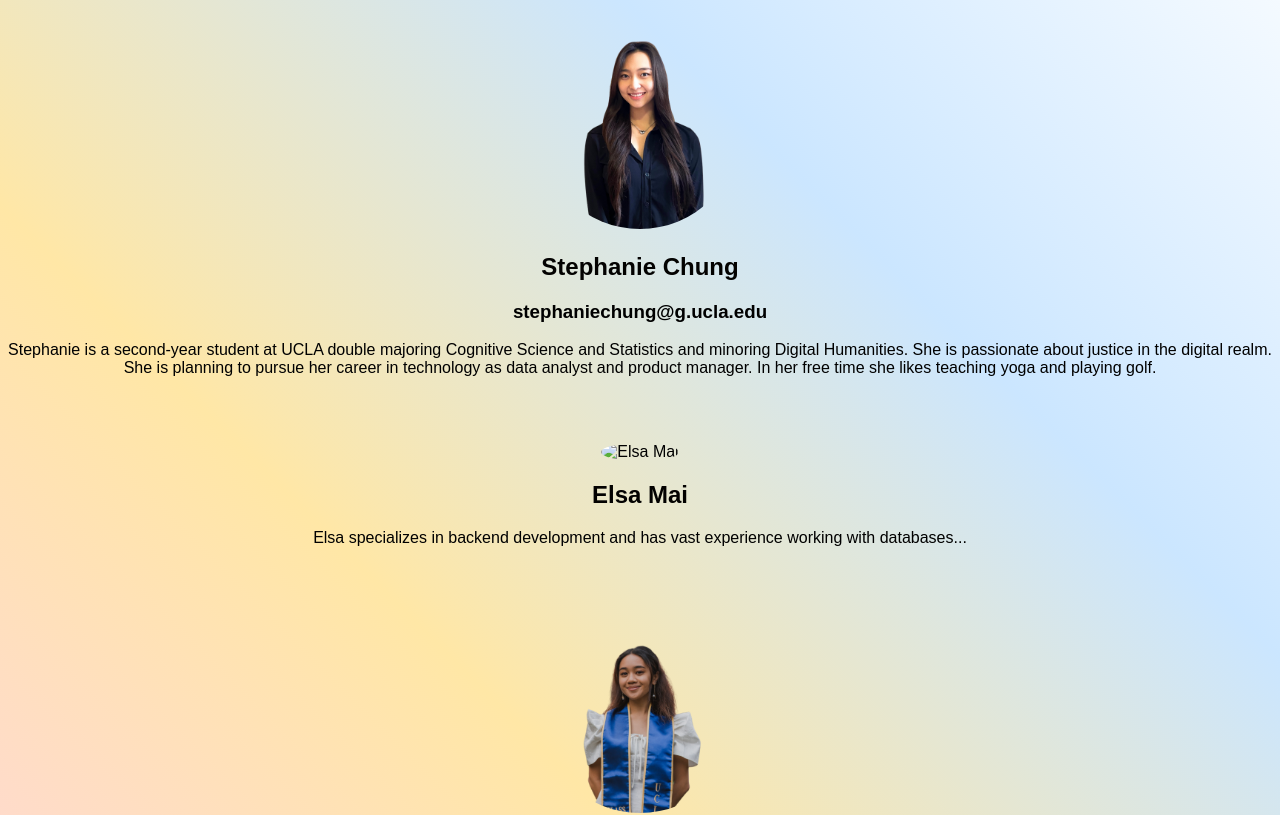
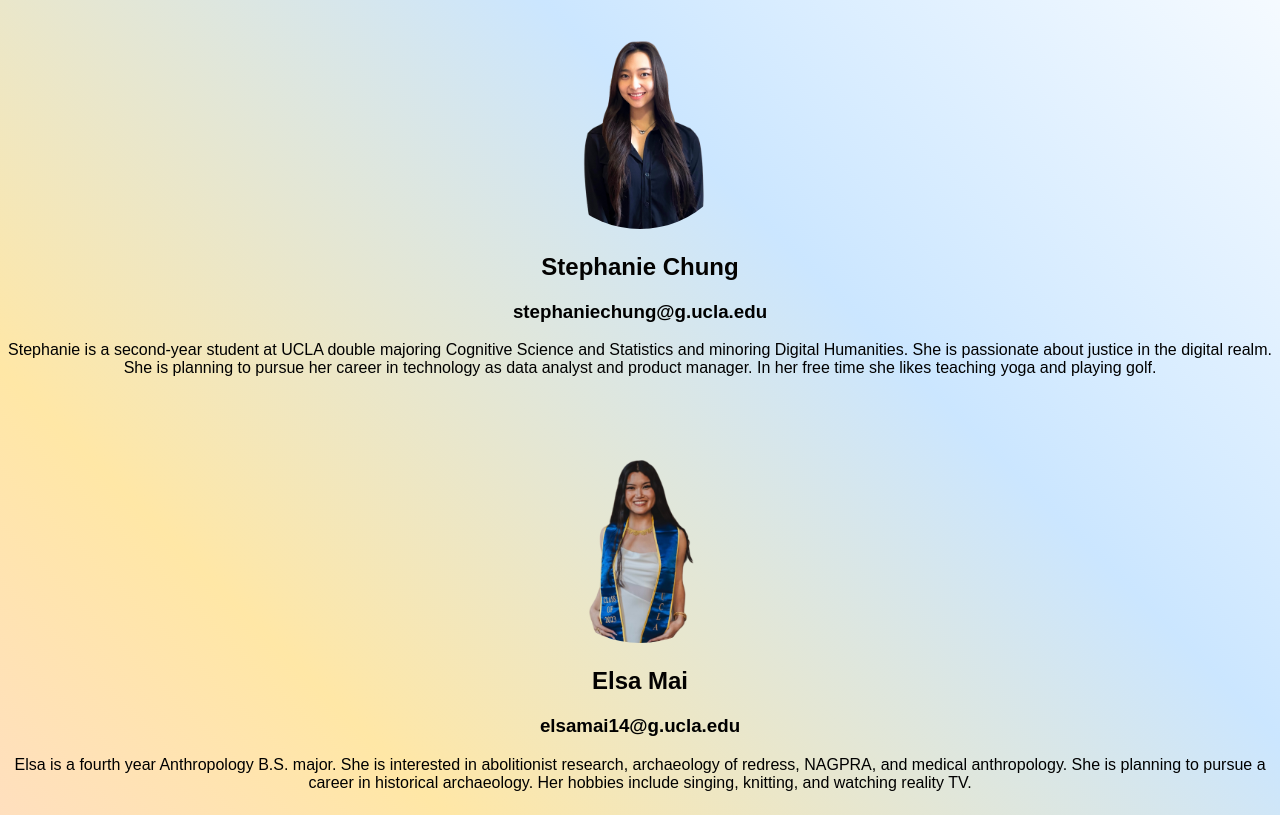
Before and after one commit to rebeccaksuen/Educational-Attainment, a plain HTML site: page PEAS/about.html in a window 1280 px wide. Shown: the part 173-988 px from the top of the page. Drawn offline with Linux system fonts and the light colour scheme.

Commit message:
done with all the pics

```diff
--- a/PEAS/about.html
+++ b/PEAS/about.html
@@ -37,9 +37,10 @@
                         </p>
                     </div>
                     <div>
-                        <img src="images/elsa.jpg" alt="Elsa Mai" />
+                        <img src="images/elsa.png" alt="Elsa Mai" />
                         <h2>Elsa Mai</h2>
-                        <p>Elsa specializes in backend development and has vast experience working with databases...</p>
+                        <h3>elsamai14@g.ucla.edu</h3>
+                        <p>Elsa is a fourth year Anthropology B.S. major. She is interested in abolitionist research, archaeology of redress, NAGPRA, and medical anthropology. She is planning to pursue a career in historical archaeology. Her hobbies include singing, knitting, and watching reality TV.</p>
                     </div>
                     <div>
                         <img src="images/rebecca.png" alt="Rebecca Suen" />
--- a/PEAS/styles/about.css
+++ b/PEAS/styles/about.css
@@ -17,7 +17,8 @@
   }
 
   .team-images {
-    display: flex;
+    display: grid;
+    grid-template-columns: 1fr 3fr;
     justify-content: space-around;
     flex-wrap: wrap;
     margin-top: 50px;
```
Also changed, not shown: PEAS/images/elsa.png (added).
